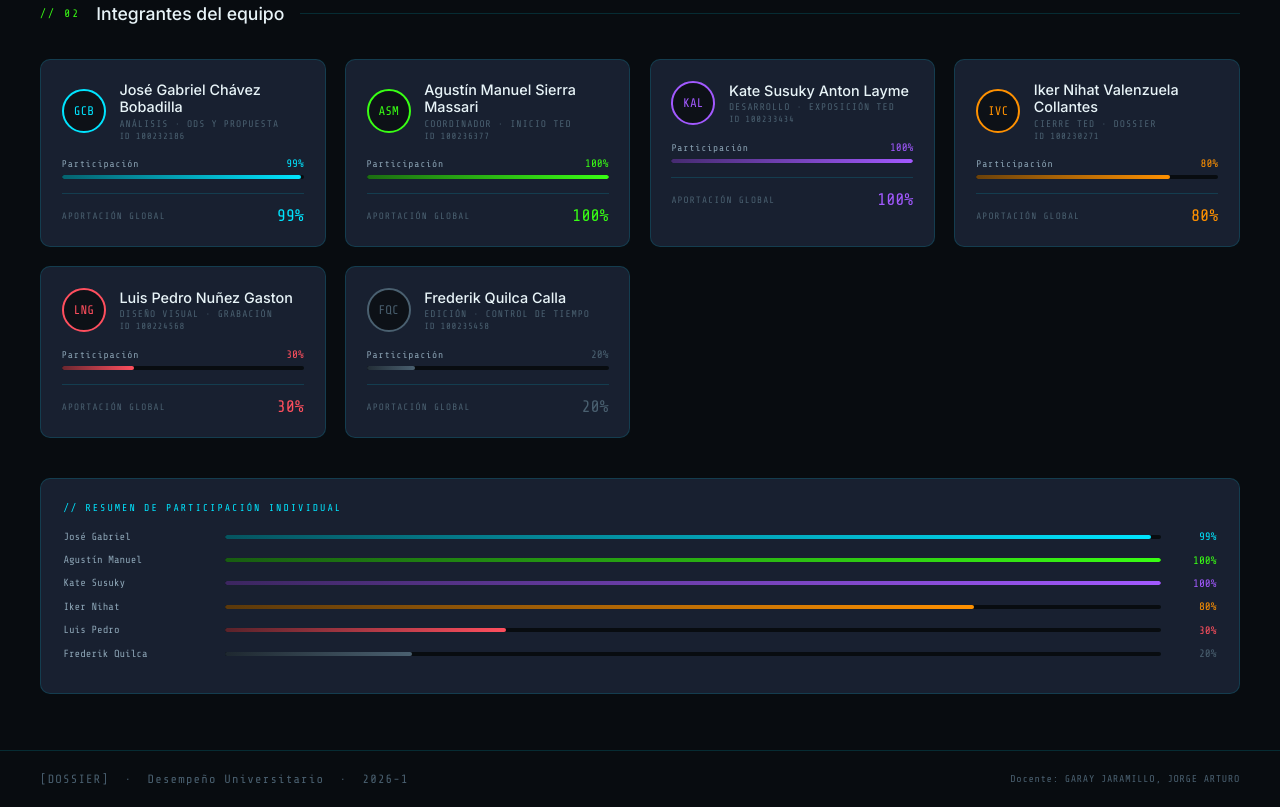
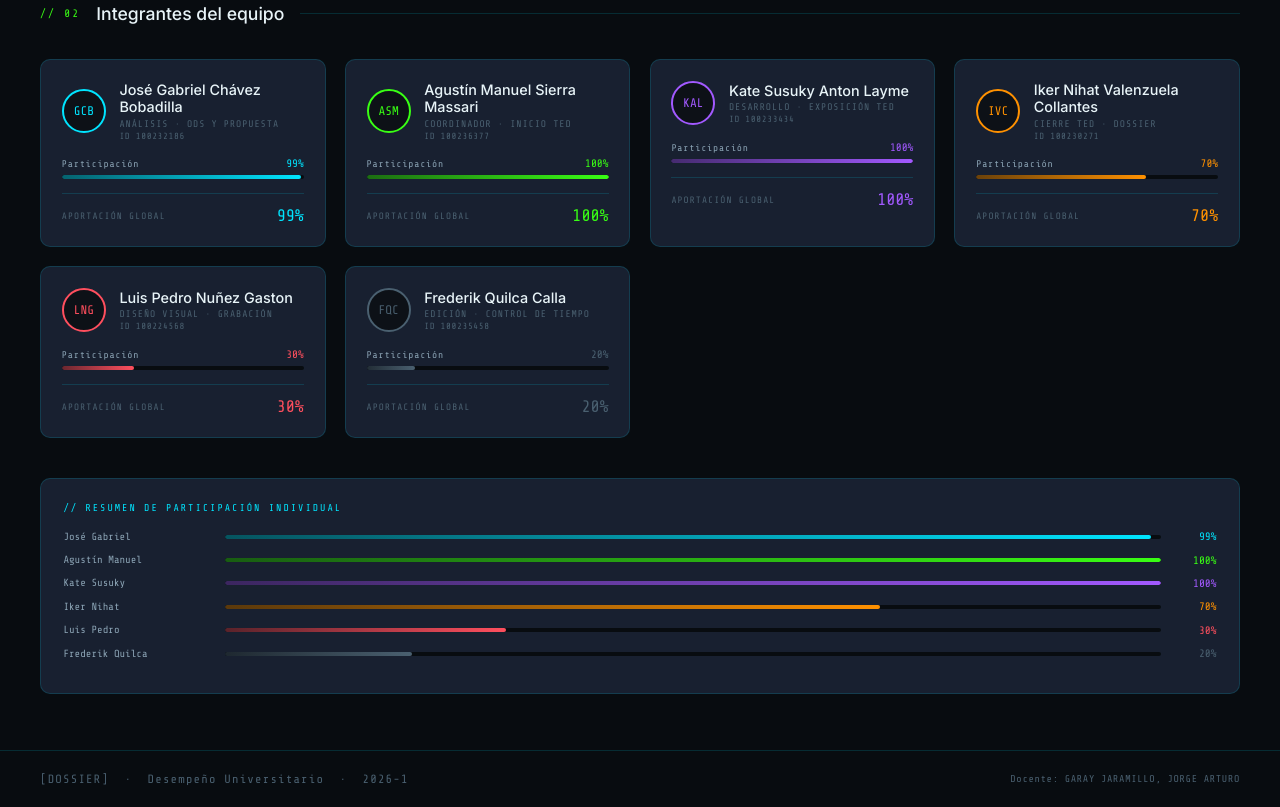
Before and after one commit to karawitakarawita-gif/desempeno-universitario, a plain HTML site: page index.html in a window 1280 px wide. Shown: the part 1224-2031 px from the top of the page. Drawn offline with nearby package versions, Linux system fonts and the light colour scheme.

Commit message:
Update index.html

```diff
--- a/index.html
+++ b/index.html
@@ -1001,7 +1001,7 @@ const members = [
     initials: 'IVC',
     role: 'Cierre TED · Dossier',
     id: '100230271',
-    total: 80,
+    total: 70,
     color: '#ff9100'
   },
   {
```
